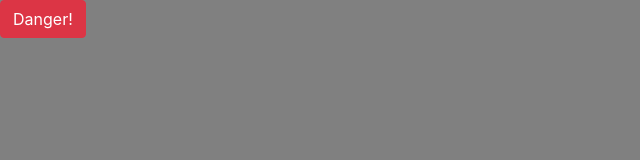
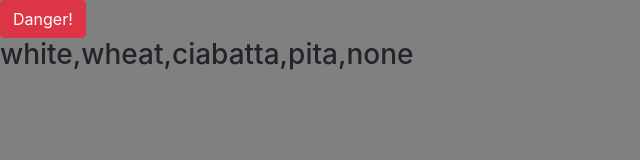
Before and after one commit to emilykdewitt/sandwich-maker, a plain HTML site: page index.html in a window 1280 px wide. Shown: the whole page, without its empty margins (0-640 px from the left). Drawn offline with nearby package versions, Linux system fonts and the light colour scheme.

Commit message:
WIP - struggle bus

```diff
--- a/index.html
+++ b/index.html
@@ -12,12 +12,13 @@
   </head>
   <body>
     <button type="button" class="btn btn-danger">Danger!</button>
+    <div id='ingredientMenu'></div>
 
     <!-- Optional JavaScript -->
     <!-- jQuery first, then Popper.js, then Bootstrap JS -->
     <script src="https://code.jquery.com/jquery-3.3.1.slim.min.js" integrity="sha384-q8i/X+965DzO0rT7abK41JStQIAqVgRVzpbzo5smXKp4YfRvH+8abtTE1Pi6jizo" crossorigin="anonymous"></script>
     <script src="https://cdnjs.cloudflare.com/ajax/libs/popper.js/1.14.7/umd/popper.min.js" integrity="sha384-UO2eT0CpHqdSJQ6hJty5KVphtPhzWj9WO1clHTMGa3JDZwrnQq4sF86dIHNDz0W1" crossorigin="anonymous"></script>
     <script src="https://stackpath.bootstrapcdn.com/bootstrap/4.3.1/js/bootstrap.min.js" integrity="sha384-JjSmVgyd0p3pXB1rRibZUAYoIIy6OrQ6VrjIEaFf/nJGzIxFDsf4x0xIM+B07jRM" crossorigin="anonymous"></script>
-    <script src="./javascripts/main.js"></script>
+    <script type="module" src="./javascripts/main.js"></script>
 </body>
 </html>
--- /dev/null
+++ b/javascripts/components/ingredientMenu.js
@@ -0,0 +1,49 @@
+//call separate ingredients to print to the DOM to create the menu
+//add a button to each ingredient to allow user to add to their sandwich
+
+
+import util from '../helpers/util.js'
+import breads from '../components/breads.js'
+import meats from '../components/meats.js'
+import cheeses from '../components/cheeses.js'
+import veggies from '../components/veggies.js'
+import condiments from '../components/condiments.js'
+
+const allIngredients = [breads, meats, cheeses, veggies, condiments]
+
+const makeMenu = () => {
+    let breadInfo = breads.getBreads();
+    let meatInfo = meats.getMeats();
+    let cheeseInfo = cheeses.getCheeses();
+    let veggieInfo = veggies.getVeggies();
+    let condimentInfo = condiments.getCondiments();
+    let actualBreadInfo = Object.keys(breadInfo);
+    let domString = `<h3>${actualBreadInfo}</h3>`;
+    util.printToDom('ingredientMenu', domString);
+};
+
+export default { makeMenu};
+
+// import cart from './cart.js';
+
+// import book from '../helpers/book.js';
+// import util from '../helpers/util.js';
+
+// const addToCartEvent = (e) => {
+//     e.preventDefault();
+//     const bookInfo = book.getBook();
+//     cart.setCart(bookInfo);
+//     cart.cartToDom();
+// }
+
+// const makeStore = () => {
+//     const bookInfo = book.getBook();
+//     let domString = '<h2>Our Only Book</h2>';
+//     domString += `<h3>${bookInfo.price}</h3>`;
+//     domString += `<img src="${bookInfo.image}" alt="book cover" class="book-cover">`;
+//     domString += `<button id="cartBtn" class="btn btn-danger">Add to Cart</button>`;
+//     util.printToDom('store-container', domString);
+//     document.getElementById('cartBtn').addEventListener('click', addToCartEvent);
+// };
+
+// export default { makeStore };
--- a/javascripts/main.js
+++ b/javascripts/main.js
@@ -1,5 +1,9 @@
+import ingredientMenu from './components/ingredientMenu.js';
+
+const makeMenu = ingredientMenu.makeMenu;
+
 const init = () => {
-
+    makeMenu();
 };
 
 init();
```
